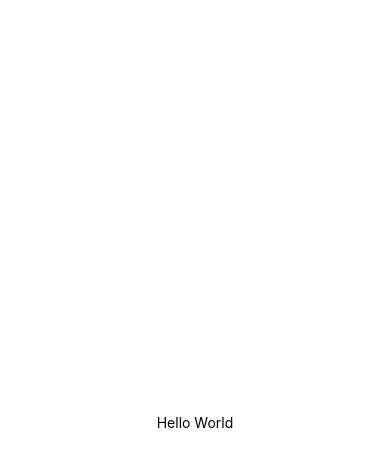
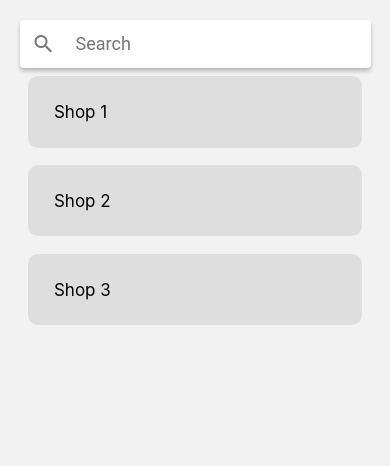
Before and after one commit to pandyaved98/BattArray, a React Native app: screen / in a window 390 px wide. Shown: the top 466 px of the page. Built offline with nearby package versions, Linux system fonts and the light colour scheme.

Commit message:
added vendor search fucntionality

```diff
--- a/App.tsx
+++ b/App.tsx
@@ -2,6 +2,7 @@
 import { NavigationContainer } from "@react-navigation/native";
 import { StyleSheet, Text, View } from "react-native";
 import { Provider as PaperProvider } from "react-native-paper";
+import AppNavigator from "./navigation/AppNavigator";
 
 // export the app component
 export default function App() {
@@ -9,9 +10,10 @@ export default function App() {
     <NavigationContainer>
       <PaperProvider>
         {/* If User is logged in we will show the AppNavigator or else we will show the AuthNavigator */}
-        <View style={styles.container}>
+        {/**<View style={styles.container}>
           <Text>Hello World</Text>
-        </View>
+        </View> */}
+        <AppNavigator />
       </PaperProvider>
     </NavigationContainer>
   );
--- a/navigation/AppNavigator.tsx
+++ b/navigation/AppNavigator.tsx
@@ -1,9 +1,13 @@
 // Packages Imports
-import { createStackNavigator, StackNavigationOptions } from "@react-navigation/stack";
+import {
+  createStackNavigator,
+  StackNavigationOptions,
+} from "@react-navigation/stack";
 import { useTheme } from "@react-navigation/native";
 
 // Types/components/Navigators imports
 import { AppStackParamsList } from "./NavigationTypes";
+import SearchVendor from "../screens/RiderDashboard/SearchVendor";
 
 // screen imports
 
@@ -22,7 +26,12 @@ function AppNavigator() {
   };
 
   // Render
-  return <Stack.Navigator screenOptions={screenOptions}>{/**App Screens */}</Stack.Navigator>;
+  return (
+    <Stack.Navigator screenOptions={screenOptions}>
+      {/**App Screens */}
+      <Stack.Screen name="SearchScreen " component={SearchVendor} />
+    </Stack.Navigator>
+  );
 }
 
 // Exporting AppNavigator
--- /dev/null
+++ b/screens/RiderDashboard/SearchVendor.tsx
@@ -0,0 +1,52 @@
+import { StyleSheet, Text, View } from "react-native";
+import React, { useEffect, useState } from "react";
+import { Searchbar } from "react-native-paper";
+import { data } from "./searchData";
+const SearchVendor = () => {
+  const [searchQuery, setSearchQuery] = React.useState("");
+  const [displayData, setDisplayData] = useState(data);
+  const onChangeSearch = (query) => {
+    setSearchQuery(query);
+  };
+  const search = (query) => {
+    let temp = data;
+    setDisplayData(
+      temp.filter((info) => {
+        return info["name"]?.toLowerCase().includes(query?.toLowerCase());
+      })
+    );
+  };
+  useEffect(() => {
+    search(searchQuery);
+  }, [searchQuery]);
+  return (
+    <View style={{ margin: "5%" }}>
+      <Searchbar
+        onChangeText={onChangeSearch}
+        placeholder="Search"
+        value={searchQuery}
+      />
+      {(searchQuery?.length > 0 ? displayData : data)?.map((info) => (
+        <View style={[styles.Styles1, {}]}>
+          <Text style={{ fontSize: 17, margin: "5%" }}>{info?.name}</Text>
+        </View>
+      ))}
+    </View>
+  );
+};
+
+export default SearchVendor;
+
+const styles = StyleSheet.create({
+  Styles1: {
+    backgroundColor: "#dedede",
+    borderRadius: 10,
+    padding: 10,
+    marginTop: "2.5%",
+    elevation: 5,
+
+    shadowColor: "#000000",
+    //  shadowOffset: 5,
+    margin: "2.5%",
+  },
+});
--- /dev/null
+++ b/screens/RiderDashboard/searchData.js
@@ -0,0 +1,11 @@
+export const data = [
+  {
+    name: "Shop 1",
+  },
+  {
+    name: "Shop 2",
+  },
+  {
+    name: "Shop 3",
+  },
+];
```
Also changed, not shown: 1 other file (tests, documents, lock files or other folders).
